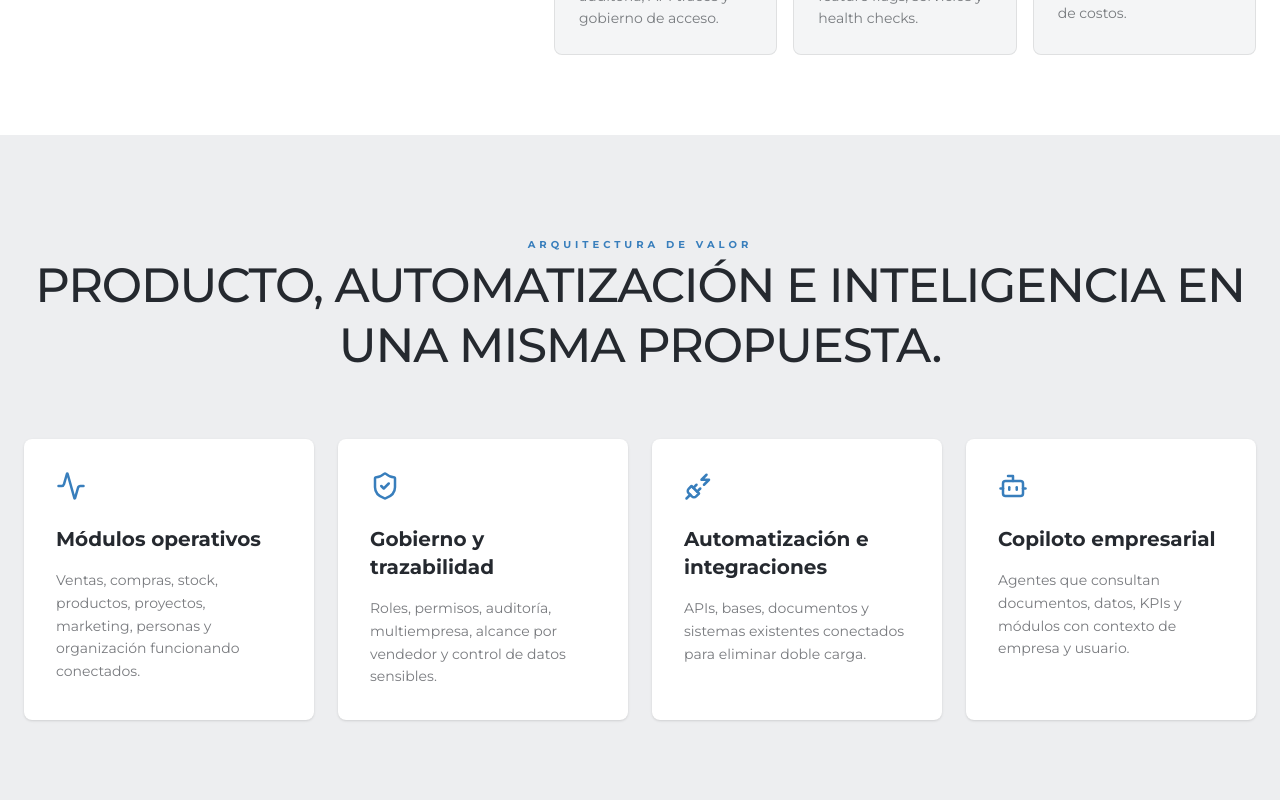
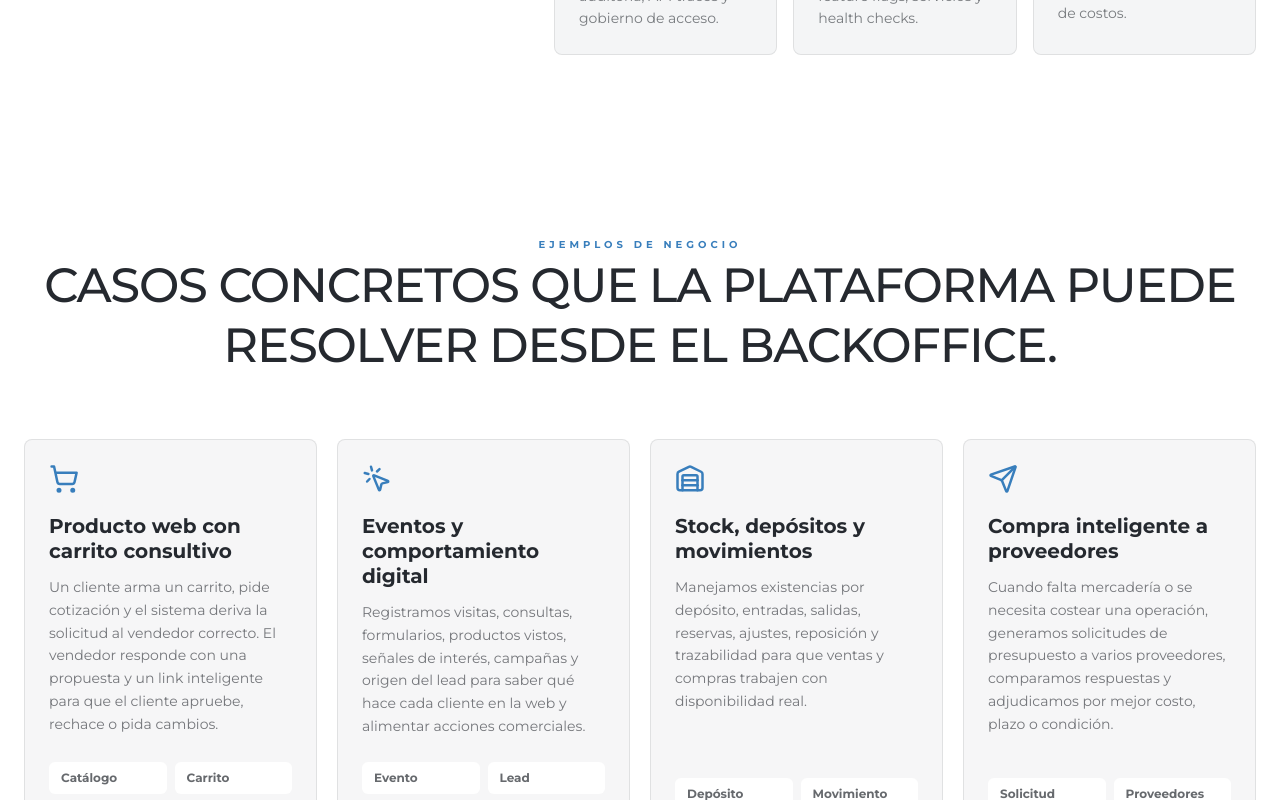
Before and after one commit to MartinDiCe/diceprojects-web-ui, a React (Vite) app: page / in a window 1280 px wide. Shown: the part 2000-2800 px from the top of the page. Built offline with nearby package versions, Linux system fonts and the light colour scheme.

Commit message:
feat: add business workflow examples

```diff
--- a/src/pages/Home/HomePage.tsx
+++ b/src/pages/Home/HomePage.tsx
@@ -3,6 +3,7 @@ import { motion } from 'motion/react';
 import {
   ArrowRight,
   Activity,
+  BarChart3,
   Bell,
   Bot,
   Boxes,
@@ -13,9 +14,13 @@ import {
   GitBranch,
   LineChart,
   Megaphone,
+  MousePointerClick,
   PlugZap,
+  Send,
   ShieldCheck,
+  ShoppingCart,
   Sparkles,
+  Truck,
   Users,
   Warehouse,
 } from 'lucide-react';
@@ -57,6 +62,57 @@ const platformModules = [
   'Copiloto AI por empresa',
   'Integraciones API/BD/documentos',
   'Seguridad, auditoría y permisos',
+];
+
+const businessExamples = [
+  {
+    icon: ShoppingCart,
+    title: 'Producto web con carrito consultivo',
+    copy: 'Un cliente arma un carrito, pide cotización y el sistema deriva la solicitud al vendedor correcto. El vendedor responde con una propuesta y un link inteligente para que el cliente apruebe, rechace o pida cambios.',
+    steps: ['Catálogo', 'Carrito', 'Vendedor', 'Link de aprobación'],
+  },
+  {
+    icon: MousePointerClick,
+    title: 'Eventos y comportamiento digital',
+    copy: 'Registramos visitas, consultas, formularios, productos vistos, señales de interés, campañas y origen del lead para saber qué hace cada cliente en la web y alimentar acciones comerciales.',
+    steps: ['Evento', 'Lead', 'Campaña', 'Acción comercial'],
+  },
+  {
+    icon: Warehouse,
+    title: 'Stock, depósitos y movimientos',
+    copy: 'Manejamos existencias por depósito, entradas, salidas, reservas, ajustes, reposición y trazabilidad para que ventas y compras trabajen con disponibilidad real.',
+    steps: ['Depósito', 'Movimiento', 'Reserva', 'Reposición'],
+  },
+  {
+    icon: Send,
+    title: 'Compra inteligente a proveedores',
+    copy: 'Cuando falta mercadería o se necesita costear una operación, generamos solicitudes de presupuesto a varios proveedores, comparamos respuestas y adjudicamos por mejor costo, plazo o condición.',
+    steps: ['Solicitud', 'Proveedores', 'Comparativa', 'Adjudicación'],
+  },
+  {
+    icon: Building2,
+    title: 'Obras y proyectos con desvíos',
+    copy: 'Controlamos recursos, presupuestos, avances, certificaciones, costos, partes y desvíos para constructoras, mantenimiento, instalaciones o servicios técnicos.',
+    steps: ['Presupuesto', 'Recursos', 'Avance', 'Certificación'],
+  },
+  {
+    icon: Truck,
+    title: 'Proyectos integrales multirubro',
+    copy: 'Armamos flujos para automotores, servicios privados, instalaciones, entregas, posventa o mantenimiento: templates, responsables, recursos, hitos, costos y documentación.',
+    steps: ['Template', 'Responsable', 'Hitos', 'Entrega'],
+  },
+  {
+    icon: BarChart3,
+    title: 'KPIs ejecutivos y rentabilidad',
+    copy: 'Unimos ventas, compras, stock, proyectos, marketing y costos para medir margen, conversión, tiempos, oportunidades abiertas, cumplimiento y rentabilidad por empresa o unidad.',
+    steps: ['Datos', 'KPIs', 'Alertas', 'Decisión'],
+  },
+  {
+    icon: Bot,
+    title: 'Copiloto empresarial con contexto',
+    copy: 'El asistente consulta documentos, APIs, bases, proyectos, clientes y métricas respetando permisos. Puede derivar al agente correcto para compras, ventas, documentos, datos o proyectos.',
+    steps: ['Pregunta', 'Permisos', 'Agente', 'Respuesta'],
+  },
 ];
 
 export default function HomePage() {
@@ -197,6 +253,47 @@ export default function HomePage() {
         </Container>
       </section>
 
+      <section className="bg-brand-white py-24">
+        <Container>
+          <SectionHeader
+            align="center"
+            subtitle="Ejemplos de negocio"
+            title="Casos concretos que la plataforma puede resolver desde el backoffice."
+          />
+          <div className="grid grid-cols-1 gap-5 md:grid-cols-2 xl:grid-cols-4">
+            {businessExamples.map((item) => (
+              <div key={item.title} className="flex min-h-full flex-col rounded-lg border border-brand-dark/10 bg-brand-light/50 p-6">
+                <item.icon className="text-brand-primary" size={30} />
+                <h3 className="mt-5 text-xl font-bold leading-tight text-brand-dark">{item.title}</h3>
+                <p className="mt-3 flex-1 text-sm leading-relaxed text-brand-dark/62">{item.copy}</p>
+                <div className="mt-6 grid grid-cols-2 gap-2">
+                  {item.steps.map((step) => (
+                    <span key={step} className="rounded-md bg-brand-white px-3 py-2 text-xs font-bold text-brand-dark/70">
+                      {step}
+                    </span>
+                  ))}
+                </div>
+              </div>
+            ))}
+          </div>
+          <div className="mt-10 rounded-lg bg-brand-dark p-8 text-brand-white">
+            <div className="grid grid-cols-1 gap-8 lg:grid-cols-12 lg:items-center">
+              <div className="lg:col-span-8">
+                <h3 className="text-3xl font-bold leading-tight">La diferencia está en conectar el flujo completo, no en cargar más datos.</h3>
+                <p className="mt-4 text-brand-white/62">
+                  El valor aparece cuando un evento web crea una oportunidad, una cotización dispara compras, una compra actualiza costos, el stock impacta ventas y los KPIs muestran rentabilidad sin perseguir planillas.
+                </p>
+              </div>
+              <div className="lg:col-span-4 lg:text-right">
+                <Link to="/automatizacion-y-orquestacion">
+                  <Button>Ver catálogo completo <ArrowRight size={16} /></Button>
+                </Link>
+              </div>
+            </div>
+          </div>
+        </Container>
+      </section>
+
       <section className="bg-brand-light py-24">
         <Container>
           <SectionHeader align="center" subtitle="Arquitectura de valor" title="Producto, automatización e inteligencia en una misma propuesta." />
--- a/src/pages/Servicios/ServiciosPage.tsx
+++ b/src/pages/Servicios/ServiciosPage.tsx
@@ -57,11 +57,18 @@ const useCases = [
   { icon: Building2, title: 'Multirubro y multiempresa', copy: 'Un mismo núcleo para operar distintas unidades, empresas, vendedores y rubros.' },
 ];
 
+const operationalScenarios = [
+  ['Producto con carrito consultivo', 'Catálogo web, carrito, solicitud de cotización, asignación a vendedor y link inteligente para aprobación del cliente.'],
+  ['Eventos de navegación y demanda', 'Captura de visitas, formularios, campañas, productos vistos, origen del lead y señales para seguimiento comercial.'],
+  ['Stock y movimientos', 'Depósitos, entradas, salidas, reservas, ajustes, disponibilidad y reposición conectadas con ventas y compras.'],
+  ['Compras a múltiples proveedores', 'Solicitud de presupuesto simultánea, recepción de respuestas, comparativa de costos, plazos y adjudicación.'],
+  ['Obras y proyectos técnicos', 'Presupuestos, recursos, avances, certificaciones, costos, responsables, documentación y desvíos.'],
+  ['Proyectos integrales privados', 'Automotores, servicios integrales, instalaciones, mantenimiento, entregas o posventa con templates e hitos.'],
+  ['Gestión comercial completa', 'Clientes, vendedores, prospectos, cotizaciones, propuestas, seguimiento, WhatsApp, PDF y links públicos.'],
+  ['Copiloto y agentes especializados', 'Agentes para documentos, APIs, bases, KPIs, compras, ventas y proyectos con permisos por empresa y usuario.'],
+];
+
 export default function ServiciosPage() {
-  React.useEffect(() => {
-    document.title = 'Solución empresarial | Dice Projects';
-  }, []);
-
   return (
     <div className="bg-brand-white pb-28">
       <Seo
@@ -136,6 +143,28 @@ export default function ServiciosPage() {
       </section>
 
       <section className="py-24">
+        <Container>
+          <SectionHeader
+            subtitle="Ejemplos de negocio"
+            title="Flujos reales que se pueden activar, combinar y escalar."
+          />
+          <div className="grid grid-cols-1 gap-4 md:grid-cols-2">
+            {operationalScenarios.map(([title, copy], index) => (
+              <div key={title} className="grid grid-cols-[56px_1fr] gap-5 rounded-lg border border-brand-dark/10 bg-brand-white p-6">
+                <span className="flex h-12 w-12 items-center justify-center rounded-lg bg-brand-light text-sm font-bold text-brand-primary">
+                  {String(index + 1).padStart(2, '0')}
+                </span>
+                <div>
+                  <h3 className="text-lg font-bold text-brand-dark">{title}</h3>
+                  <p className="mt-2 text-sm leading-relaxed text-brand-dark/60">{copy}</p>
+                </div>
+              </div>
+            ))}
+          </div>
+        </Container>
+      </section>
+
+      <section className="py-24">
         <Container className="grid grid-cols-1 gap-12 lg:grid-cols-12 lg:items-center">
           <div className="lg:col-span-5">
             <SectionHeader subtitle="Cómo se implementa" title="Del diagnóstico al sistema operativo de negocio." />
```
